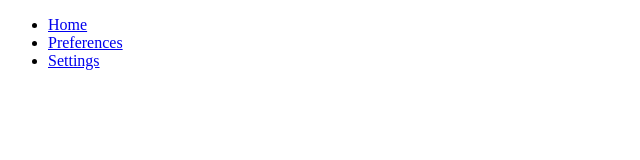
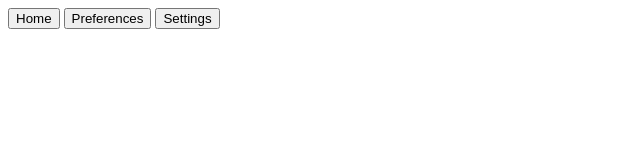
Before and after one commit to akhileshboda/skunks, a browser extension: page nav.html in a window 1280 px wide. Shown: the whole page, without its empty margins (0-640 px from the left). Drawn offline with Linux system fonts and the light colour scheme.

Commit message:
Update nav.html
- Updated navigation links to become buttons

```diff
--- a/nav.html
+++ b/nav.html
@@ -3,10 +3,10 @@
 <!DOCTYPE html>
 <html lang="en">
 
-<ul class = "nav">
+<div class = "nav">
 
-    <li><a href = "insert href here">Home</a></li>
-    <li><a href = "insert href here">Preferences</a></li>
-    <li><a href = "settings.html">Settings</a></li>
+ <a href="home.html"><button>Home</button></a>
+ <a href="preferences.html"><button>Preferences</button></a>
+ <a href="settings.html"><button>Settings</button></a>
 
-</ul>
+</div>
```
